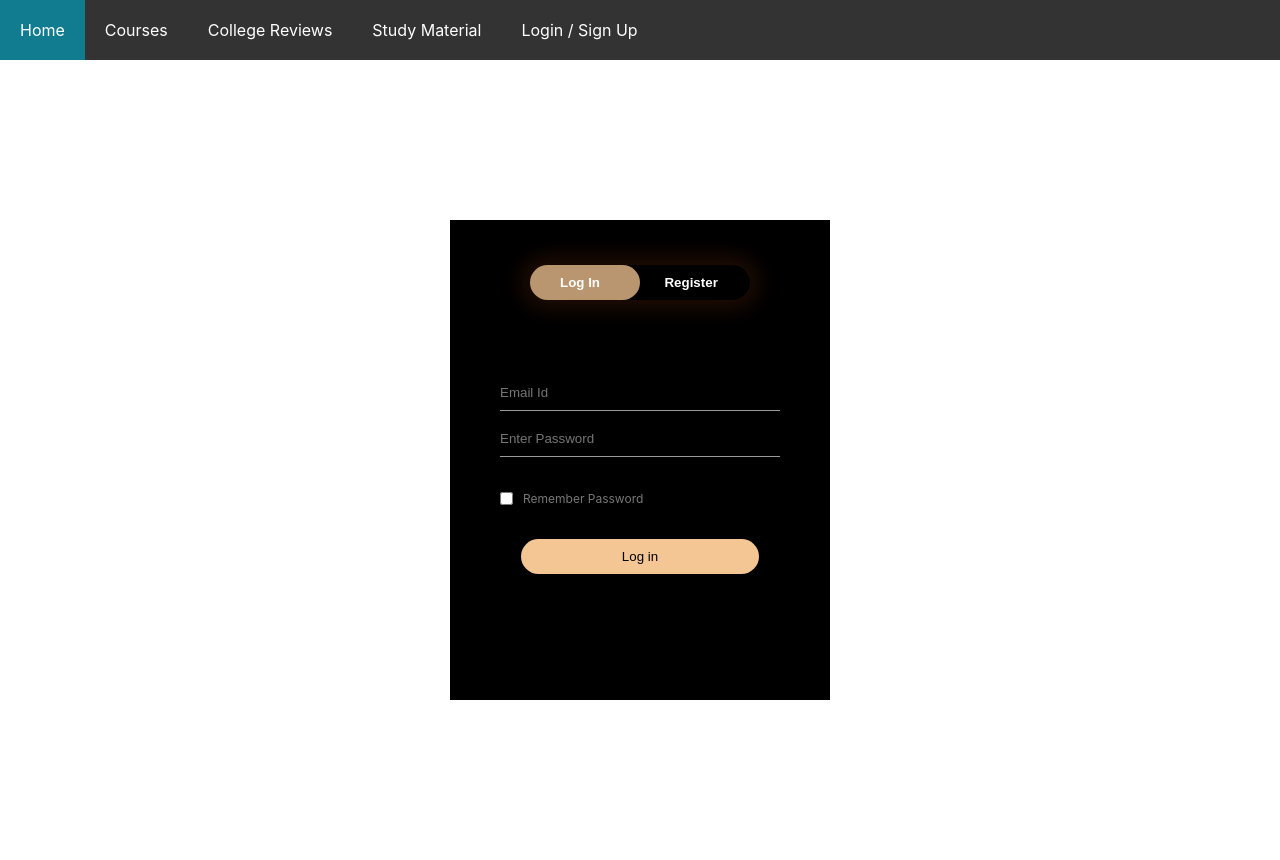
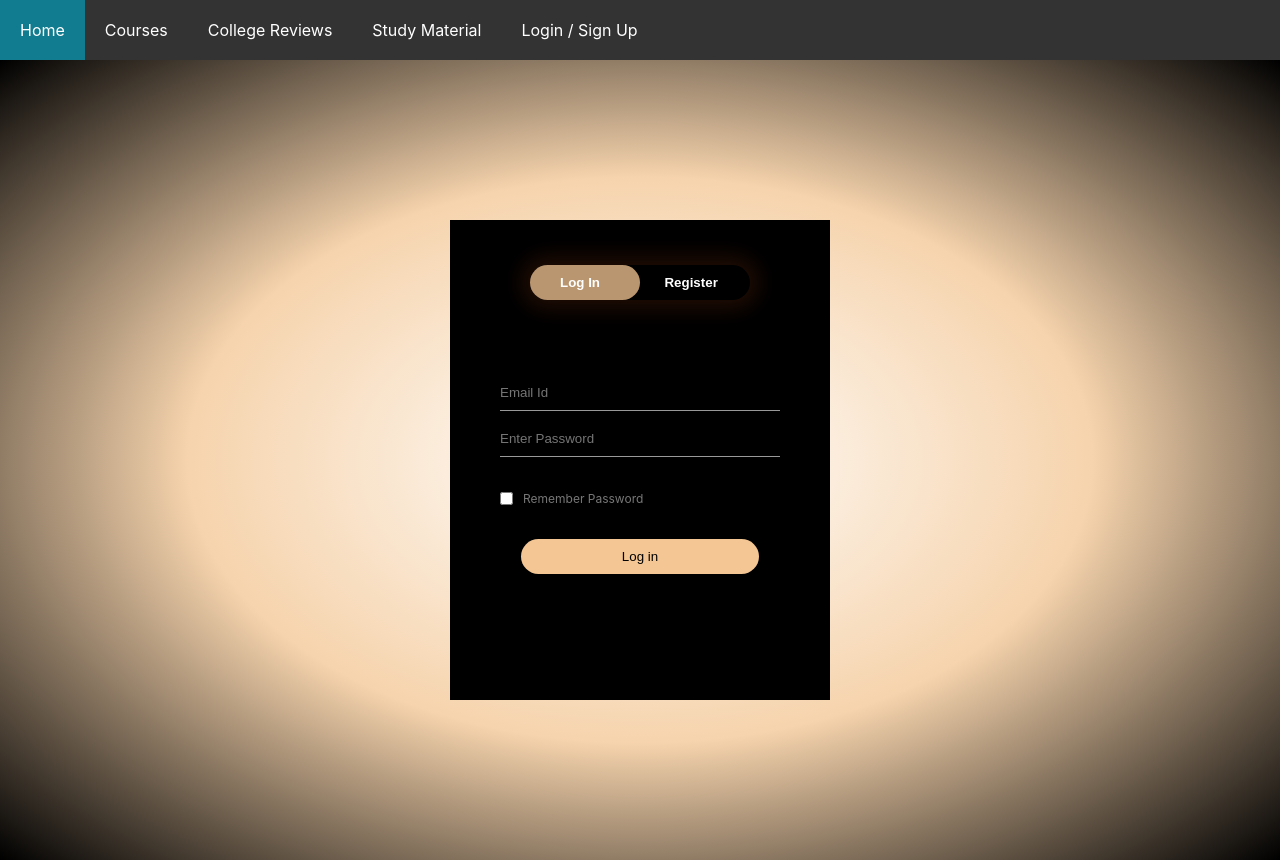
Before and after one commit to Sujal-2820/Hacktoberfest-Web, a plain HTML site: page login.html in a window 1280 px wide. Drawn offline with Linux system fonts and the light colour scheme.

Commit message:
Edited Background of Login Page

```diff
--- a/styles.css
+++ b/styles.css
@@ -14,7 +14,7 @@
 	background-position: center;
 	background-size: cover;
 	position: absolute;
-	background-color: white;
+	background: radial-gradient(white , #f3c693c2, #000000);
 
 }
 
```
